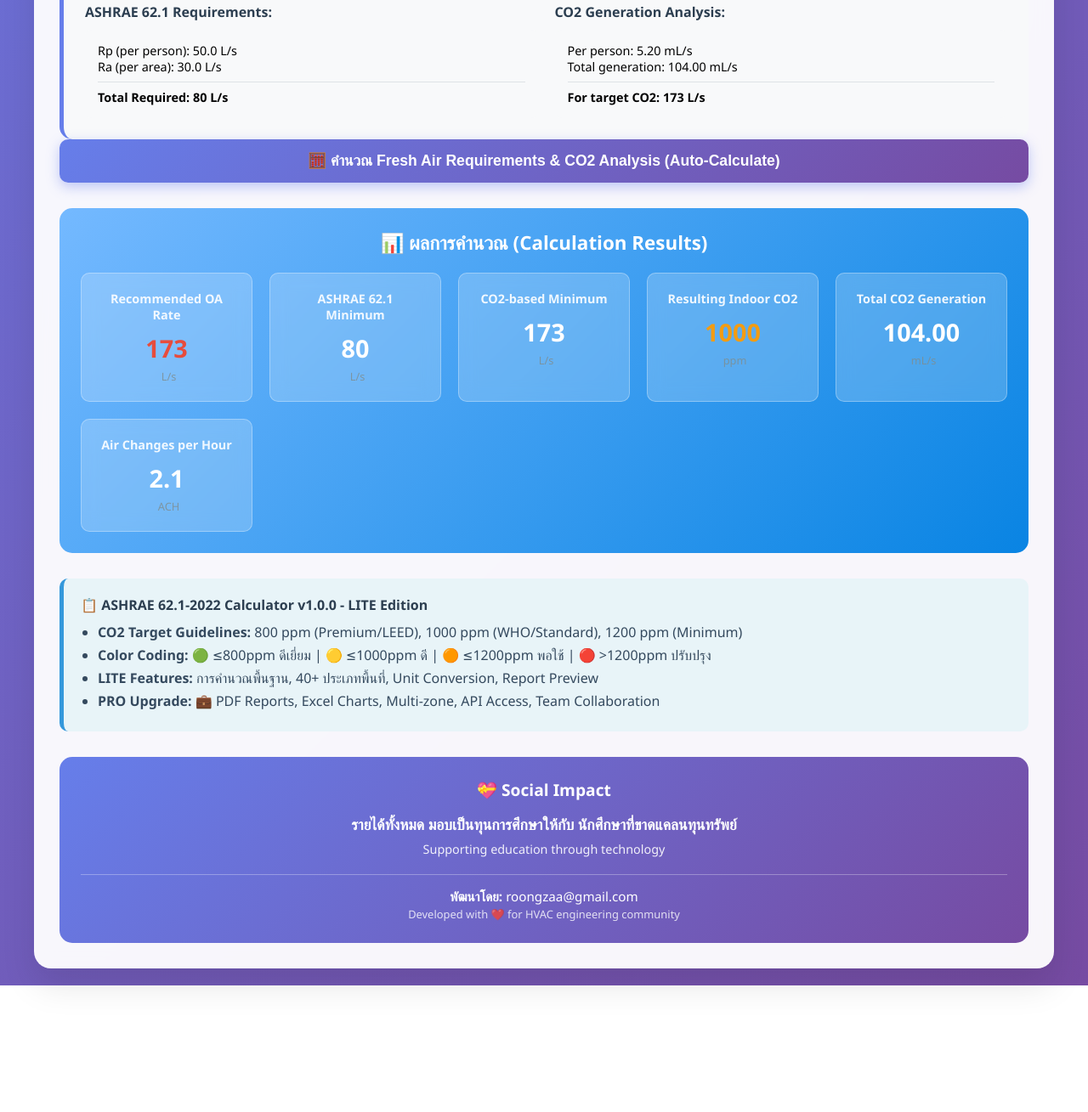
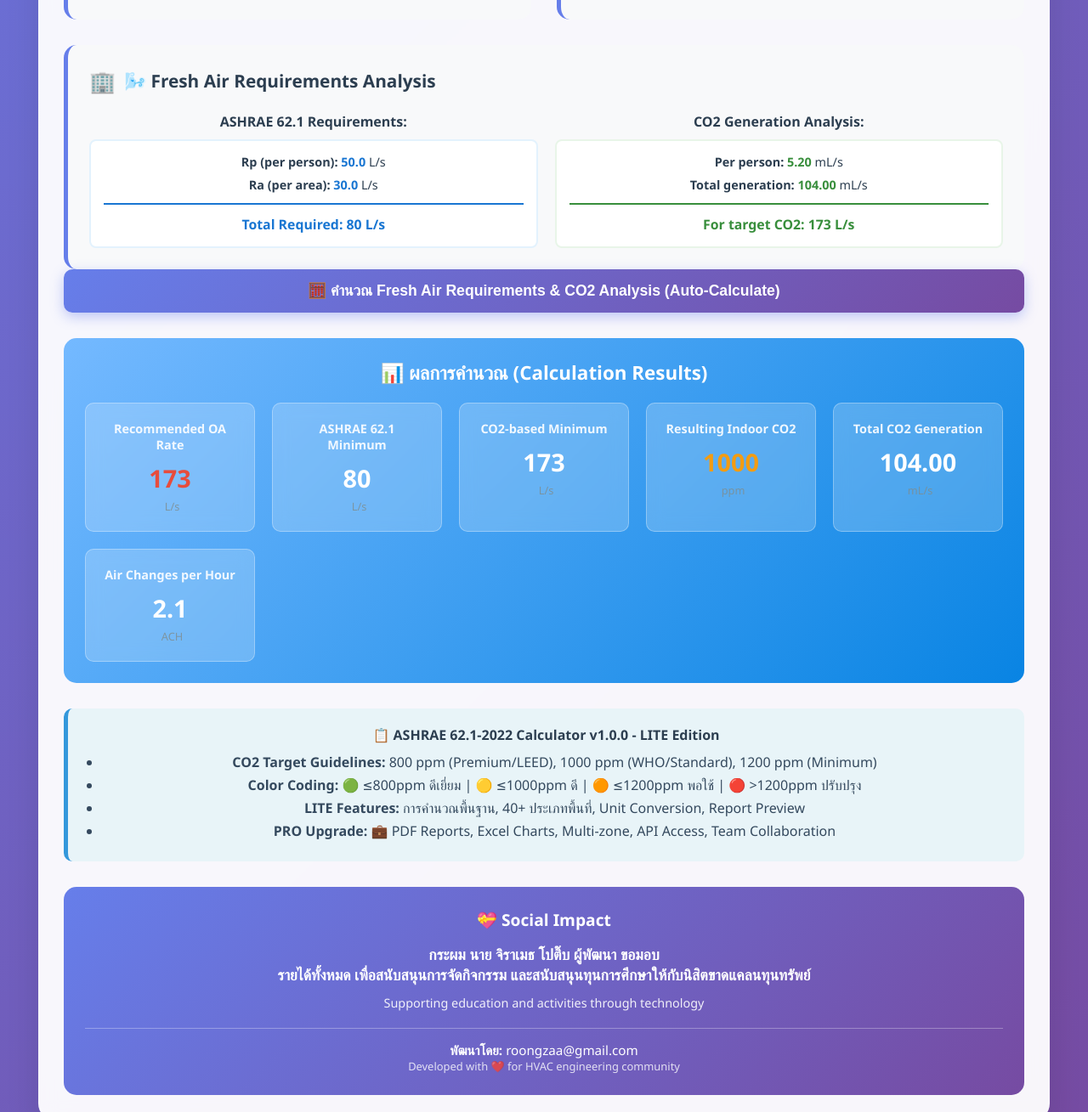
Before and after one commit to Roongzaa007/CO2-Calculators-Lite, a plain HTML site: page index.html in a window 1280 px wide. Shown: the part 1241-2550 px from the top of the page at 85% size. Before the commit the page ends 2401 px from the top, so only its background shows below. Drawn offline with Linux system fonts and the light colour scheme.

Commit message:
index.html
เพิ่มข้อมูลตรงด้านล่างครับ กระผมนาย จิราเมธ โปติ๊บ ผู้พัฒนา ขอมอบรายได้ทั้งหมด เพื่อสนับสนุนการจัดกิจกรรม และสนับสนุนทุนการศึกษาให้กับนิสิตขาดแคลนทุนทรัพย์

```diff
--- a/index.html
+++ b/index.html
@@ -1,4 +1,9 @@
-<!DOCTYPE html>
+<div style="text-align: center; margin-top: 30px; padding: 25px; background: linear-gradient(135deg, #667eea 0%, #764ba2 100%); border-radius: 15px; color: white;">
+            <h4 style="margin-bottom: 15px; font-size: 1.2em;">💝 Social Impact</h4>
+            <p style="font-size: 1.1em; font-weight: 600; margin-bottom: 8px;">
+                รายได้ทั้งหมด มอบเป็นทุนการศึกษาให้กับ นักศึกษาที่ขาดแคลนทุนทรัพย์
+            </p>
+            <p style="font-size: 0.9em; opacity: 0.9; margin-bottom: <!DOCTYPE html>
 <html lang="th">
 <head>
     <meta charset="UTF-8">
@@ -820,20 +825,20 @@
             <div style="display: grid; grid-template-columns: 1fr 1fr; gap: 20px;">
                 <div>
                     <h4 style="color: #2c3e50; margin-bottom: 10px;">ASHRAE 62.1 Requirements:</h4>
-                    <div id="freshAirBreakdown" style="background: #f8f9fa; padding: 15px; border-radius: 8px; font-size: 0.9em;">
-                        <div>Rp (per person): <span id="rpValue">-</span> <span id="rpUnit">L/s</span></div>
-                        <div>Ra (per area): <span id="raValue">-</span> <span id="raUnit">L/s</span></div>
-                        <div style="border-top: 1px solid #dee2e6; margin-top: 8px; padding-top: 8px; font-weight: bold;">
+                    <div id="freshAirBreakdown" style="background: #ffffff; padding: 15px; border-radius: 8px; font-size: 0.9em; border: 2px solid #e3f2fd; color: #2c3e50;">
+                        <div style="margin-bottom: 8px;"><strong>Rp (per person):</strong> <span id="rpValue" style="color: #1976d2; font-weight: bold;">-</span> <span id="rpUnit">L/s</span></div>
+                        <div style="margin-bottom: 8px;"><strong>Ra (per area):</strong> <span id="raValue" style="color: #1976d2; font-weight: bold;">-</span> <span id="raUnit">L/s</span></div>
+                        <div style="border-top: 2px solid #1976d2; margin-top: 12px; padding-top: 12px; font-weight: bold; color: #1976d2; font-size: 1.1em;">
                             Total Required: <span id="totalRequired">-</span> <span id="totalReqUnit">L/s</span>
                         </div>
                     </div>
                 </div>
                 <div>
                     <h4 style="color: #2c3e50; margin-bottom: 10px;">CO2 Generation Analysis:</h4>
-                    <div id="co2Analysis" style="background: #f8f9fa; padding: 15px; border-radius: 8px; font-size: 0.9em;">
-                        <div>Per person: <span id="co2PerPerson">-</span> mL/s</div>
-                        <div>Total generation: <span id="totalCO2Gen">-</span> mL/s</div>
-                        <div style="border-top: 1px solid #dee2e6; margin-top: 8px; padding-top: 8px; font-weight: bold;">
+                    <div id="co2Analysis" style="background: #ffffff; padding: 15px; border-radius: 8px; font-size: 0.9em; border: 2px solid #e8f5e8; color: #2c3e50;">
+                        <div style="margin-bottom: 8px;"><strong>Per person:</strong> <span id="co2PerPerson" style="color: #388e3c; font-weight: bold;">-</span> mL/s</div>
+                        <div style="margin-bottom: 8px;"><strong>Total generation:</strong> <span id="totalCO2Gen" style="color: #388e3c; font-weight: bold;">-</span> mL/s</div>
+                        <div style="border-top: 2px solid #388e3c; margin-top: 12px; padding-top: 12px; font-weight: bold; color: #388e3c; font-size: 1.1em;">
                             For target CO2: <span id="requiredForTarget">-</span> <span id="targetReqUnit">L/s</span>
                         </div>
                     </div>
@@ -896,11 +901,12 @@
 
         <div style="text-align: center; margin-top: 30px; padding: 25px; background: linear-gradient(135deg, #667eea 0%, #764ba2 100%); border-radius: 15px; color: white;">
             <h4 style="margin-bottom: 15px; font-size: 1.2em;">💝 Social Impact</h4>
-            <p style="font-size: 1.1em; font-weight: 600; margin-bottom: 8px;">
-                รายได้ทั้งหมด มอบเป็นทุนการศึกษาให้กับ นักศึกษาที่ขาดแคลนทุนทรัพย์
+            <p style="font-size: 1.1em; font-weight: 600; margin-bottom: 12px;">
+                กระผม <strong>นาย จิราเมธ โปติ๊บ</strong> ผู้พัฒนา ขอมอบ<br>
+                <strong>รายได้ทั้งหมด เพื่อสนับสนุนการจัดกิจกรรม และสนับสนุนทุนการศึกษาให้กับนิสิตขาดแคลนทุนทรัพย์</strong>
             </p>
             <p style="font-size: 0.9em; opacity: 0.9; margin-bottom: 20px;">
-                Supporting education through technology
+                Supporting education and activities through technology
             </p>
             <p style="font-size: 0.95em; border-top: 1px solid rgba(255,255,255,0.3); padding-top: 15px;">
                 <strong>พัฒนาโดย:</strong> roongzaa@gmail.com<br>
```
